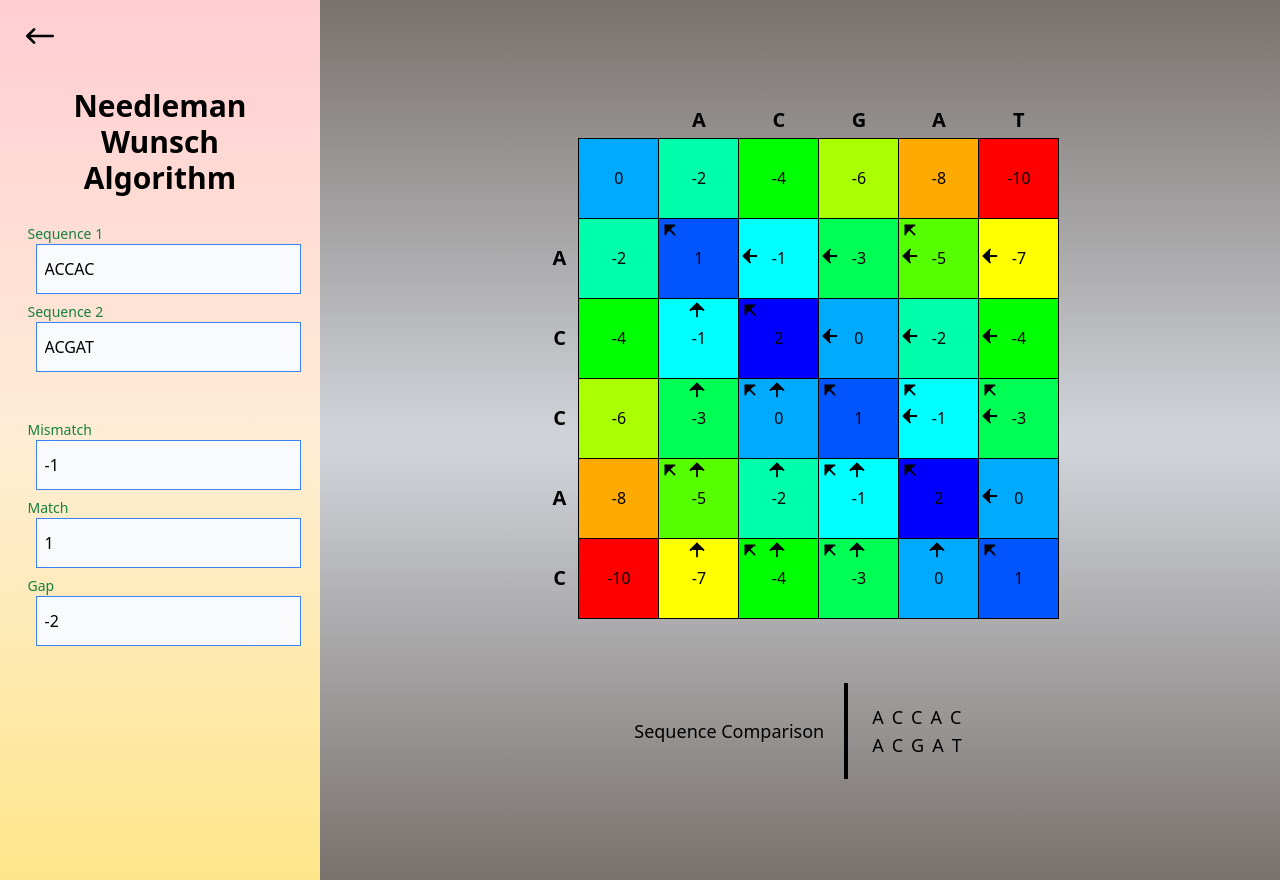
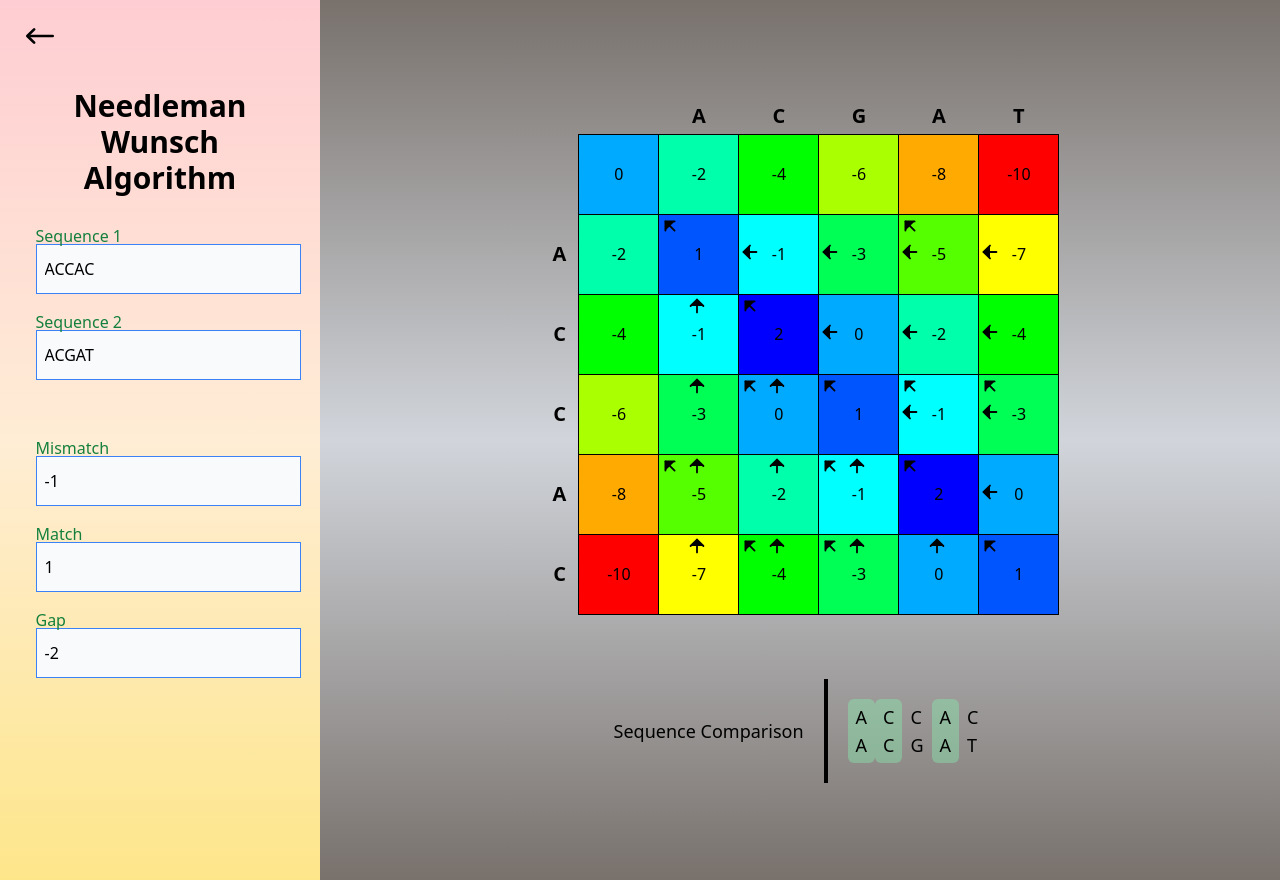
Before and after one commit to ANUSHKALA/sequence_alignment_visualizer, a Next.js app: page /global in a window 1280 px wide. Built offline with nearby package versions, Linux system fonts and the light colour scheme.

Commit message:
fix:alignment design+inputs

```diff
--- a/components/Needleman/index.js
+++ b/components/Needleman/index.js
@@ -126,6 +126,27 @@ export default function Needleman({ sequenceA, sequenceB, config }) {
     return newMatrix;
   };
 
+  const seqAlign = (seqA, seqB) => {
+    const m = seqA.length;
+    const n = seqB.length;
+    var alignChar = [];
+    for (let i = 0; i < m; i++) {
+      const isSame = seqA[i] === seqB[i];
+      const aligncell = (
+        <div
+          className={`flex flex-col px-2 py-1 rounded-md ${
+            isSame ? "bg-green-300/40 " : ""
+          }`}
+        >
+          <span>{seqA[i]}</span>
+          <span>{seqB[i]}</span>
+        </div>
+      );
+      alignChar.push(aligncell);
+    }
+    return <div className="flex flex-row">{...alignChar}</div>;
+  };
+
   return (
     <div className="">
       {matrix.length > 0 && (
@@ -142,20 +163,10 @@ export default function Needleman({ sequenceA, sequenceB, config }) {
           <h3 className="">Sequence Comparison</h3>
         </div>
         <div className="p-5 border border-black border-l-4 border-r-0 border-t-0 border-b-0">
-          <div className="">
-            {comparisonSeq.alignedSequenceA.split("").map((char, index) => (
-                <span key={index} className="px-1">
-              {char}
-            </span>
-            ))}
-          </div>
-          <div>
-            {comparisonSeq.alignedSequenceB.split("").map((char, index) => (
-                <span key={index} className="px-1">
-              {char}
-            </span>
-            ))}
-          </div>
+          {seqAlign(
+            comparisonSeq.alignedSequenceA,
+            comparisonSeq.alignedSequenceB
+          )}
         </div>
       </div>
     </div>
--- a/components/SmithWaterman/index.js
+++ b/components/SmithWaterman/index.js
@@ -128,6 +128,27 @@ export default function SmithWaterman({ sequenceA, sequenceB, config }) {
     return newMatrix;
   };
 
+  const seqAlign = (seqA, seqB) => {
+    const m = seqA.length;
+    const n = seqB.length;
+    var alignChar = [];
+    for (let i = 0; i < m; i++) {
+      const isSame = seqA[i] === seqB[i];
+      const aligncell = (
+        <div
+          className={`flex flex-col px-2 py-1 rounded-md ${
+            isSame ? "bg-green-300/40 " : ""
+          }`}
+        >
+          <span>{seqA[i]}</span>
+          <span>{seqB[i]}</span>
+        </div>
+      );
+      alignChar.push(aligncell);
+    }
+    return <div className="flex flex-row">{...alignChar}</div>;
+  };
+
   return (
     <div>
       {matrix.length > 0 && (
@@ -144,20 +165,10 @@ export default function SmithWaterman({ sequenceA, sequenceB, config }) {
           <h3 className="">Sequence Comparison</h3>
         </div>
         <div className="p-5 border border-black border-l-4 border-r-0 border-t-0 border-b-0">
-          <div className="">
-            {comparisonSeq.alignedSequenceA.split("").map((char, index) => (
-                <span key={index} className="px-1">
-              {char}
-            </span>
-            ))}
-          </div>
-          <div>
-            {comparisonSeq.alignedSequenceB.split("").map((char, index) => (
-                <span key={index} className="px-1">
-              {char}
-            </span>
-            ))}
-          </div>
+          {seqAlign(
+            comparisonSeq.alignedSequenceA,
+            comparisonSeq.alignedSequenceB
+          )}
         </div>
       </div>
     </div>
--- a/components/seqInput.js
+++ b/components/seqInput.js
@@ -3,10 +3,10 @@ import React from "react";
 export default function SeqInput({value, placeholder="", onChange, label, type="text", className}) {
 
   return (
-    <div className="mb-2 mx-5">
+    <div className="mb-4 mx-5">
       <label
         htmlFor="success"
-        className="absolute pb-5 text-sm font-medium text-green-700 dark:text-green-500"
+        className="absolute pb-6 text-base px-2 font-medium text-green-700 dark:text-green-500"
       >
         {label}
       </label>
--- a/pages/index.js
+++ b/pages/index.js
@@ -16,13 +16,13 @@ export default function Home() {
                 className="mx-auto text-center mb-6 md:w-96 px-4 py-4 w-64  font-bold border-b-4 border-gray-700 hover:border-gray-900 "
                 href="/global"
               >
-                <h3 className="text-2xl hover:text-3xl text-gray-700">Global Alignment</h3>
+                <h3 className="text-3xl hover:scale-110 text-gray-700">Global Alignment</h3>
               </Link>
               <Link
                 className="mx-auto text-center mb-6 md:w-96 px-4 py-4 w-64 font-bold border-b-4 border-gray-700 hover:border-gray-900 "
                 href="/local"
               >
-                <h3 className="text-2xl hover:text-3xl text-gray-700">Local Alignment</h3>
+                <h3 className="text-3xl hover:scale-110 text-gray-700">Local Alignment</h3>
               </Link>
             </div>
           </div>
```
